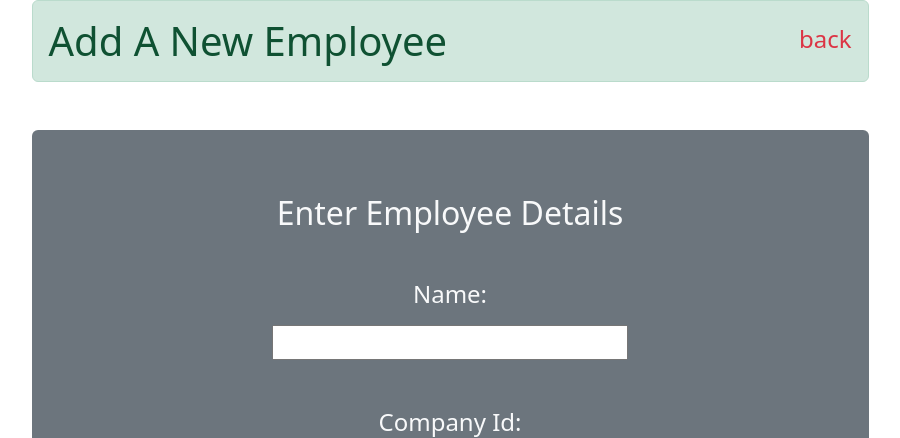
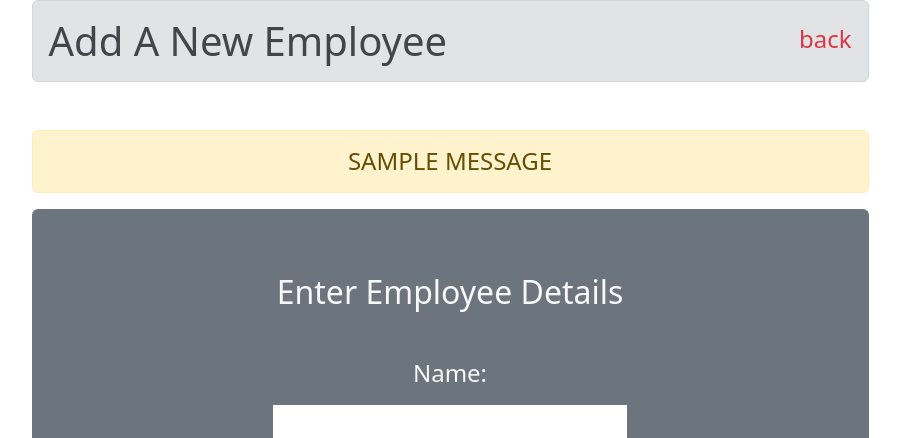
Before and after one commit to Patrick-Njiru/django-crud-operations, a Django app: page /create/employee/ in a window 1280 px wide. Shown: the top 438 px of the page, without its empty margins (190-1090 px from the left). Run offline with Django 4.2, Linux system fonts and the light colour scheme; tables that the repository leaves empty hold one stand-in row (values such as "Sample post"); one stand-in notice (Sample message) is shown; some libraries are stand-ins or nearby versions.

Commit message:
Add validations to the models and configure views and templates to display errors in forms.

```diff
--- a/employee/models.py
+++ b/employee/models.py
@@ -2,9 +2,9 @@ from django.db import models
 
 class Employee(models.Model):
     eid = models.CharField("employee id", max_length=20, unique=True, blank=False)
-    name = models.CharField(max_length=100)
-    email = models.EmailField()
-    contact = models.CharField("phone", max_length=15)
+    name = models.CharField(max_length=100, unique=True)
+    email = models.EmailField(unique=True)
+    contact = models.CharField("phone", max_length=15, unique=True)
 
     def __str__(self):
         return "%s" %(self.name)
--- a/employee/templates/employee/create.html
+++ b/employee/templates/employee/create.html
@@ -1,13 +1,16 @@
 {% extends "employee/base.html" %}
 {% block content %}
-    <h1 class="alert alert-success d-flex justify-content-between align-items-center mb-5">
+    <h1 class="alert alert-secondary d-flex justify-content-between align-items-center mb-5">
         Add A New Employee
         <a href="{% url 'employees:index' %}" class="link link-danger h4 text-decoration-none mt-1">back</a>
     </h1>
+    {% for message in messages %} <h4 class="alert alert-warning text-center text-uppercase"> {{ message }} </h4> {% endfor %}
+    {% for error in errors %}
+        <div class="alert alert-warning text-center text-decoration-none text-uppercase"> {{ error }} </div>
+    {% endfor %}
     <div class="text-center w-100 mx-auto">
         <form action="{% url 'employees:create' %}" method="POST" class="p-3 rounded bg-secondary">
             {% csrf_token %}
-            {% if error %} <p class="alert alert-warning h4"> {{ error }} </p> {% endif %}
             <div>
                 <h2 class="text-light my-5">Enter Employee Details</h2>
                 <div class="my-5 h4">
--- a/employee/templates/employee/index.html
+++ b/employee/templates/employee/index.html
@@ -1,6 +1,10 @@
 {% extends "employee/base.html" %}
 {% block content %}
-    <h1 class="alert alert-success">Maximus Limited Employees</h1>
+    <h1 class="alert alert-secondary mb-5">Maximus Limited Employees</h1>
+    {% if messages %}
+        {% for message in messages %} <h4 class="alert alert-warning text-center text-uppercase"> {{ message }} </h4> {% endfor %}
+    {% endif %}
+
     {% if employees %}
     <ol>
         {% for employee in employees %}
--- a/employee/templates/employee/show.html
+++ b/employee/templates/employee/show.html
@@ -1,9 +1,12 @@
 {% extends "employee/base.html" %}
 {% block content %}
-    <h1 class="alert alert-success d-flex justify-content-between align-items-center mb-5">
+    <h1 class="alert alert-secondary d-flex justify-content-between align-items-center mb-5">
         Details For : {{ employee.name }}
         <a href="{% url 'employees:index' %}" class="link link-danger h4 text-decoration-none mt-1">back</a>
     </h1>
+    {% if messages %}
+        {% for message in messages %} <h4 class="alert alert-warning text-center text-uppercase"> {{ message }} </h4> {% endfor %}
+    {% endif %}
     <table class="w-100">
         <tr class="py-2 border border-dark border-3 d-flex justify-content-between px-5 align-items-center alert alert-secondary" >
             <th class="text-uppercase text-center text-success">name</th>
--- a/employee/views.py
+++ b/employee/views.py
@@ -17,12 +17,13 @@ def create(request):
     if request.method == 'POST':
         form = EmployeeForm(request.POST)
         if form.is_valid():
-            try:
-                form.save()
-            except:
-                # fix error display
-                return render(request, 'employee/create.html', {"error": "Error Encountered"})
+            form.save()
             return HttpResponseRedirect(reverse("employees:index"))
+        else:
+            errors = form.errors.values
+            messages.info(request, "Failed to Save!")
+            context = { 'form': form, 'errors': errors }
+            return render(request, 'employee/create.html', context)
     else:
         form = EmployeeForm()
     return render(request, 'employee/create.html', {'form': form})
@@ -32,15 +33,17 @@ def update(request, id):
     if request.method == 'POST':
         form = EmployeeForm(request.POST,  instance=employee)
         if form.is_valid():
-            try:
-                form.save()
-            except:
-                # fix error display
-                return render(request, 'employee/update.html', {"error": "Error Encountered", 'employee': employee, 'form': form})
+            form.save()
             return HttpResponseRedirect(reverse("employees:show", args=(id,)))
+        else:
+            errors = form.errors.values
+            messages.info(request, "Failed to Update!")
+            context = { 'employee': employee, 'form': form, 'errors': errors }
+            return render(request, 'employee/update.html', context)
     else:
         form = EmployeeForm(instance=employee)
-    return render(request, 'employee/update.html', {'form': form, 'employee': employee})
+        context = { 'form': form, 'employee': employee }
+    return render(request, 'employee/update.html', context)
 
 def destroy(request, id):
     employee = get_object_or_404(Employee,id=id)
```
Also changed, not shown: employee/templates/employee/update.html (+5 -2 lines).
